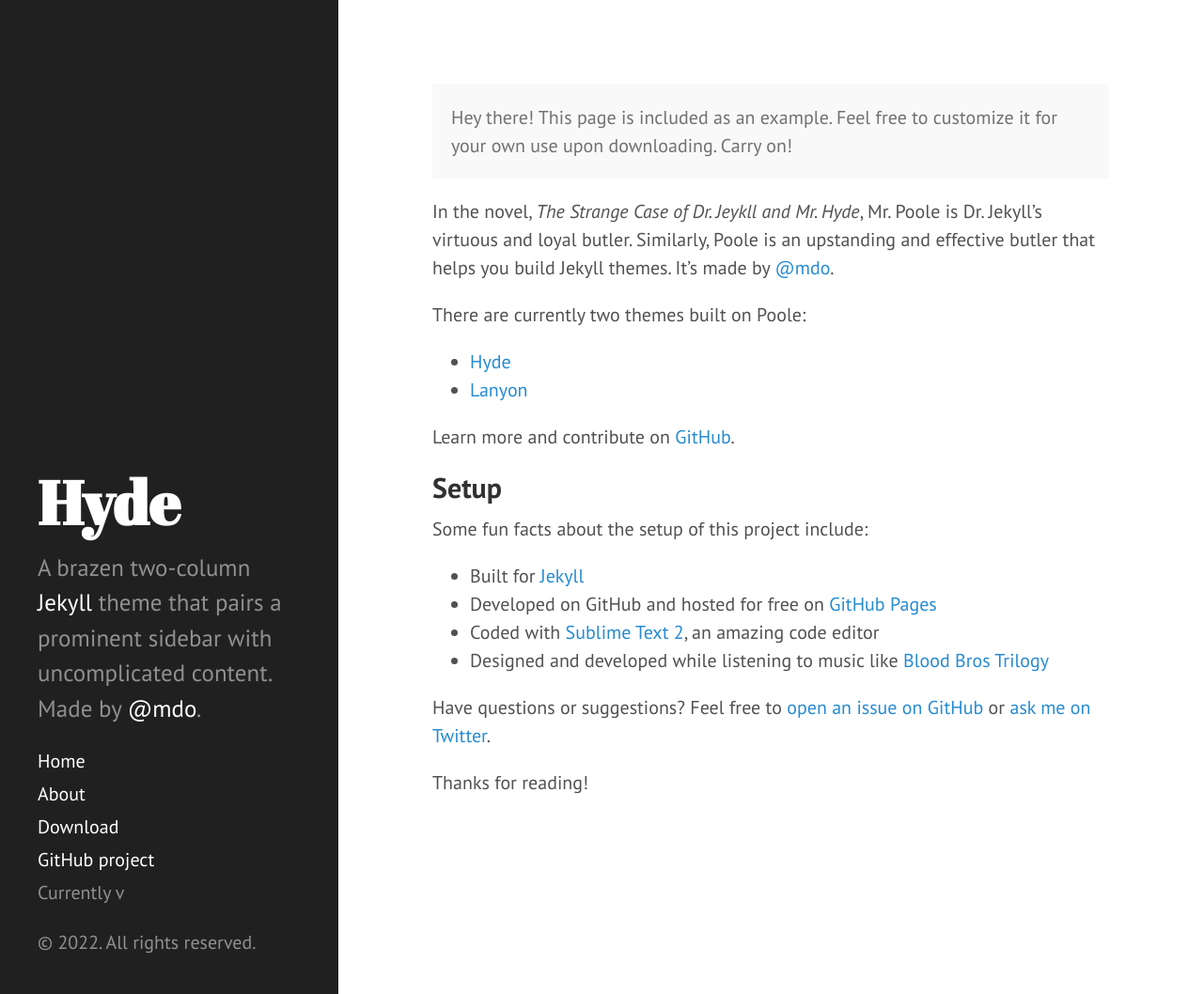
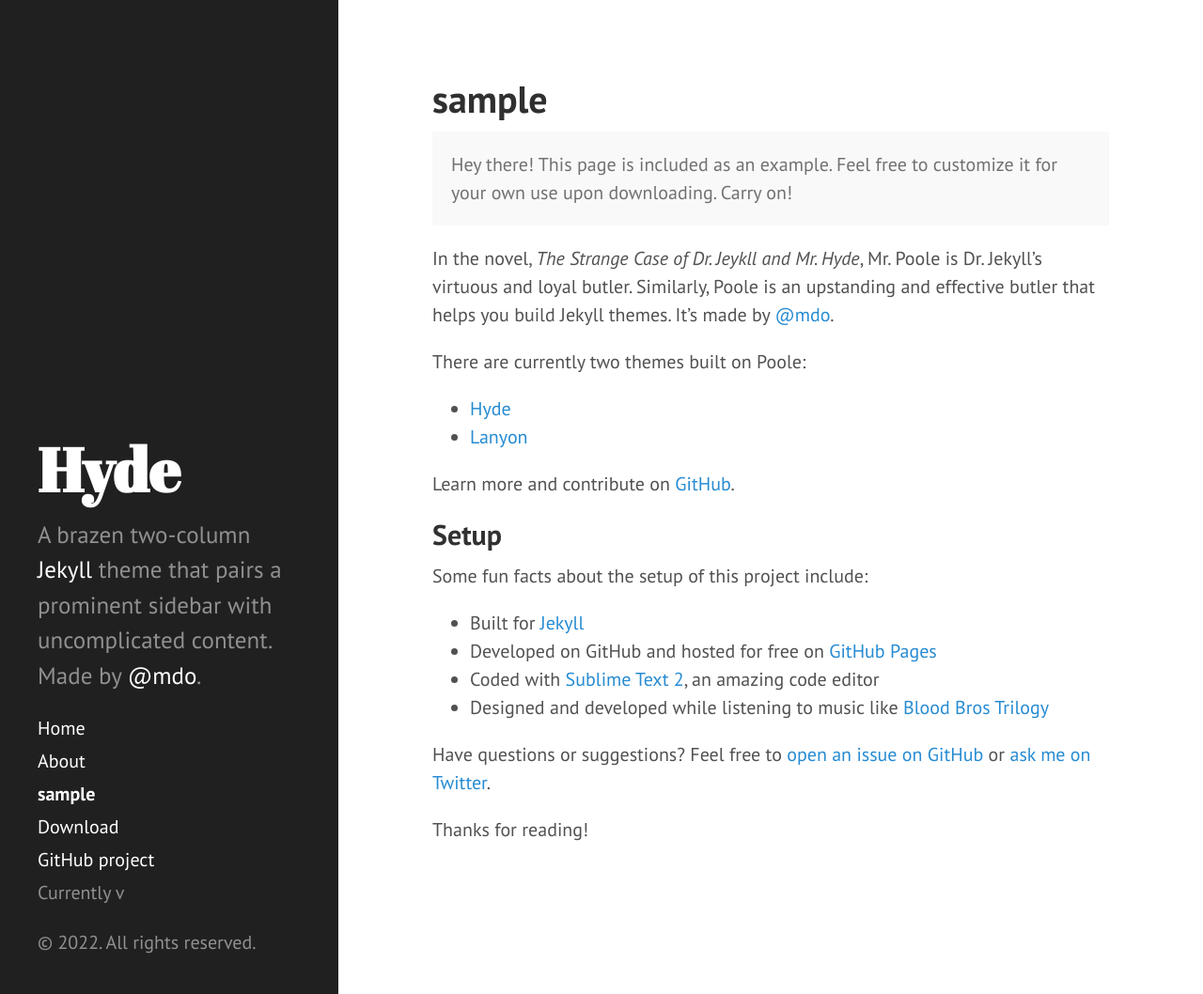
Before and after one commit to haeahn-dukhyun/haeahn-dukhyun.github.io, a Jekyll site: the page built from sample.md, in a window 1280 px wide and 1058 px high. Shown: the whole window at 94% size. Built offline with Jekyll 4.4.1, drawn with Linux system fonts in a browser that asks for light colours; our own code applies the rules of GitHub Pages for plain Markdown files; Markdown is read by kramdown in place of the engine named in the settings.

Commit message:
Update sample.md

```diff
--- a/sample.md
+++ b/sample.md
@@ -1,3 +1,8 @@
+---
+layout: page
+title: sample
+---
+
 <p class="message">
   Hey there! This page is included as an example. Feel free to customize it for your own use upon downloading. Carry on!
 </p>
```
